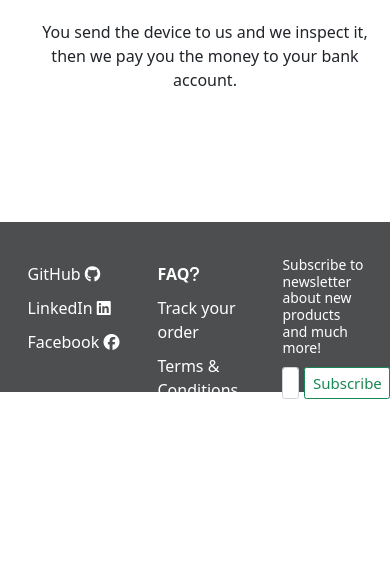
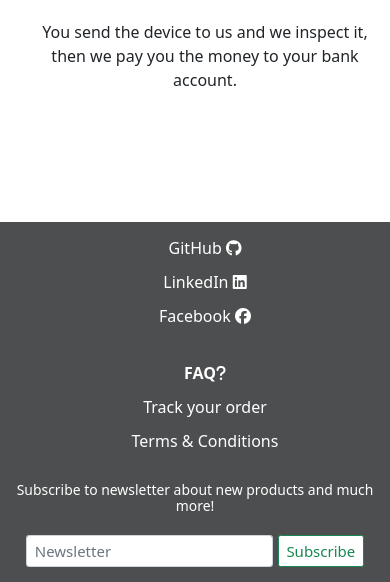
Before and after one commit to aboczek/RetroTech, a Django app: page / in a window 390 px wide. Shown: the part 2081-2663 px from the top of the page. Before the commit the page ends 2480 px from the top, so only its background shows below. Run offline with Django 4.2, Linux system fonts and the light colour scheme; some libraries are stand-ins or nearby versions.

Commit message:
Making footer a layout and include into base.html

```diff
--- a/home/templates/home/index.html
+++ b/home/templates/home/index.html
@@ -2,7 +2,7 @@
 {% load static %}
 
 {% block template %}
-<div class="container my-5">
+<div class="container-lg my-5">
     <div class="row">
         <div class="col-lg-8">
             <h2 class="d-flex justify-content-center">Featured</h2>
@@ -42,7 +42,7 @@
             <h2 class="d-flex justify-content-center text-danger">
                 ON SALE
             </h2>
-            <div class="container">
+            <div class="container-lg">
                 <div class="row">
                     <div class="col-12">
                         <div class="row">
@@ -84,7 +84,7 @@
         </div>
     </div>
 </div>
-<div class="container">
+<div class="container-lg">
     <div class="row">
         <div class="col-12">
             <h2 class="d-flex justify-content-center mt-5">Why us?</h2>
@@ -99,7 +99,7 @@
         </div>
     </div>
 </div>
-<div class="container">
+<div class="container-lg">
     <div class="row">
         <div class="col-12">
             <h2 class="d-flex justify-content-center mt-5">Sell to us</h2>
@@ -118,51 +118,5 @@
         </div>
     </div>
 </div>
-<footer id="footer">
-    <div class="container">
-        <div class="row">
-            <div class="col-4">
-                <ul class="style-none pt-5">
-                    <li class="pt-3"><a href="Github.com" target="_blank" rel="noopener"
-                            class="text-decoration-none text-white" aria-label="Github">GitHub <i
-                                class="fa-brands fa-github"></i></a>
-                    </li>
-                    <li class="pt-3"><a href="linkedin.com" target="_blank" rel="noopener"
-                            class="text-decoration-none text-white" aria-label="Linkedin">LinkedIn <i
-                                class="fa-brands fa-linkedin"></i></a>
-                    </li>
-                    <li class="py-3"><a href="facebook.com" target="_blank" rel="noopener"
-                            class="text-decoration-none text-white" aria-label="Facebook">Facebook <i
-                                class="fa-brands fa-facebook"></i></a>
-                    </li>
-                </ul>
-            </div>
-            <div class="col-4">
-                <ul class="style-none pt-5">
-                    <li class="pt-3"><a href="#" class="text-decoration-none fw-bolder text-white">FAQ<i
-                                class="fa-solid fa-question fw-bolder"></i></a>
-                    </li>
-                    <li class="pt-3"><a href="#" class="text-decoration-none text-white">Track your order</a>
-                    </li>
-                    </li>
-                    <li class="pt-3"><a href="#" class="text-decoration-none text-white">Terms & Conditions</a>
-                    </li>
-                </ul>
-            </div>
-            <div class="col-4">
-                <nav class="navbar">
-                    <div class="container-fluid pt-5">
-                        <h4 class="text-white">Subscribe to newsletter about new products and much more!</h4>
-                        <form class="d-flex py-2">
-                            <input class="form-control me-2 subscribe" type="newsletter" placeholder="Newsletter"
-                                aria-label="Newsletter">
-                            <button class="btn btn-outline-success subscribe white-bg" type="submit">Subscribe</button>
-                        </form>
-                    </div>
-                </nav>
-            </div>
-        </div>
-    </div>
-</footer>
 
 {% endblock %}
--- a/static/css/style.css
+++ b/static/css/style.css
@@ -111,3 +111,35 @@ body {
 .border-dark:hover {
     border-color: var(--white) !important;
 }
+
+/* Media Queries */
+
+@media (min-width: 320px) and (max-width: 768px) {
+
+    .sm-media-footer {
+        flex-flow: column;
+        height: 12rem;
+        margin: 0;
+        padding-bottom: 2rem;
+        background-color: var(--d-grey);
+        display: flex;
+        justify-content: center;
+        text-align: center;
+    }
+
+    .sm-media-subs {
+        width: 70%;
+        margin: 1rem auto auto;
+        justify-content: center;
+        text-align: center;
+    }
+}
+
+@media (min-width: 0px) and (max-width: 576px) {
+    .sm-media-subs {
+        width: 90%;
+        margin: 1rem auto auto;
+        justify-content: center;
+        text-align: center;
+    }
+}
--- a/templates/base.html
+++ b/templates/base.html
@@ -16,6 +16,9 @@
 
     <!-- Bootstrap JS-->
     {% include 'components/bootstrapjs.html' %}
+
+    <!-- Footer -->
+    {% include 'layout/footer.html' %}
 </body>
 
 </html>
--- /dev/null
+++ b/templates/layout/footer.html
@@ -0,0 +1,43 @@
+<footer id="footer">
+    <div class="container-lg">
+        <div class="row">
+            <div class="col-lg-4 col-md-4 col-sm-12 col-xs-12 sm-media-footer">
+                <ul class="style-none pt-5">
+                    <li class="pt-3"><a href="Github.com" target="_blank" rel="noopener"
+                            class="text-decoration-none text-white" aria-label="Github">GitHub <i
+                                class="fa-brands fa-github"></i></a>
+                    </li>
+                    <li class="pt-3"><a href="linkedin.com" target="_blank" rel="noopener"
+                            class="text-decoration-none text-white" aria-label="Linkedin">LinkedIn <i
+                                class="fa-brands fa-linkedin"></i></a>
+                    </li>
+                    <li class="py-3"><a href="facebook.com" target="_blank" rel="noopener"
+                            class="text-decoration-none text-white" aria-label="Facebook">Facebook <i
+                                class="fa-brands fa-facebook"></i></a>
+                    </li>
+                </ul>
+            </div>
+            <div class="col-lg-4 col-md-4 col-sm-12 col-xs-12 sm-media-footer">
+                <ul class="style-none pt-5">
+                    <li class="pt-3"><a href="#" class="text-decoration-none fw-bolder text-white">FAQ<i
+                                class="fa-solid fa-question fw-bolder"></i></a>
+                    </li>
+                    <li class="pt-3"><a href="#" class="text-decoration-none text-white">Track your order</a>
+                    </li>
+                    </li>
+                    <li class="pt-3"><a href="#" class="text-decoration-none text-white">Terms & Conditions</a>
+                    </li>
+                </ul>
+            </div>
+            <div class="col-lg-4 col-md-4 col-sm-12 col-xs-12 sm-media-footer">
+                <h4 class="text-white pt-5">Subscribe to newsletter about new products and much more!</h4>
+                <form class="d-flex py-2 sm-media-subs">
+                    <input class="form-control me-2 subscribe" type="newsletter" placeholder="Newsletter"
+                        aria-label="Newsletter">
+                    <button class="btn btn-outline-success subscribe white-bg" type="submit">Subscribe</button>
+                </form>
+            </div>
+        </div>
+    </div>
+    </div>
+</footer>
```
